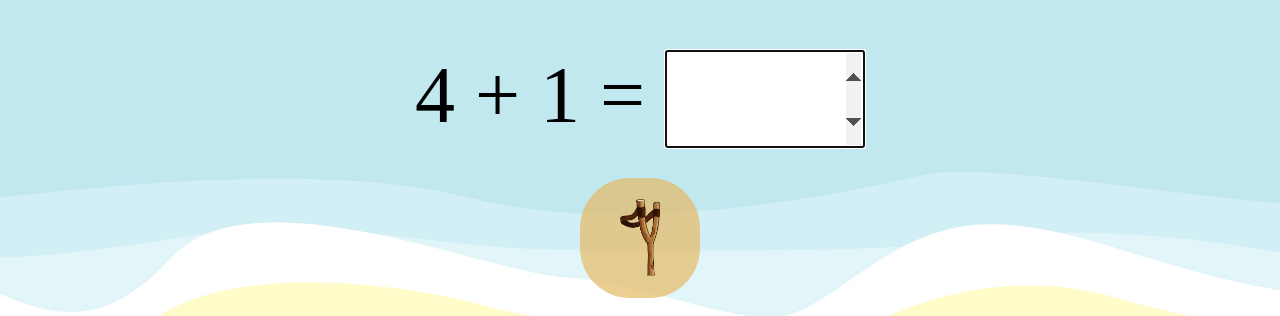
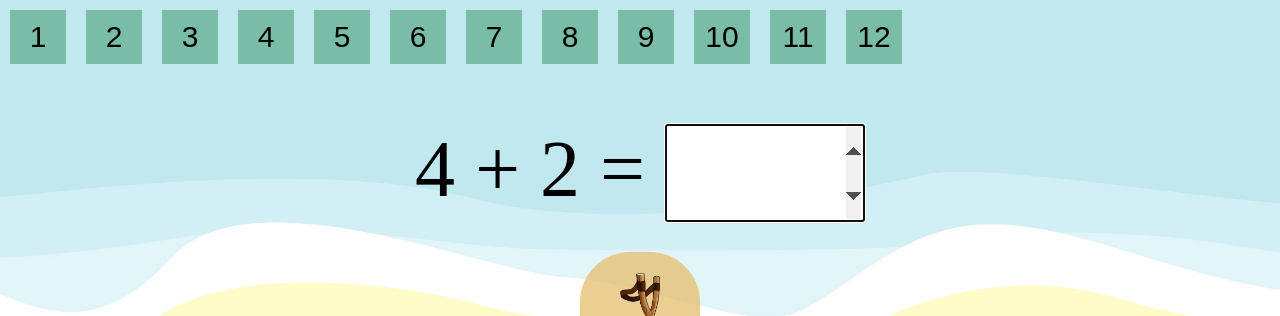
Before and after one commit to geymed/abmath, a plain HTML site: page index.html in a window 1280 px wide. Shown: the top 316 px of the page. Drawn offline with nearby package versions, Linux system fonts and the light colour scheme.

Commit message:
add numbers

```diff
--- a/static/geymed.js
+++ b/static/geymed.js
@@ -1,5 +1,5 @@
 /**
- * Angry Birds Math gamoe for kids
+ * Angry Birds Math game for kids
  * @author Gilad Foyer AKA Geymed
  *
  */
@@ -15,12 +15,28 @@ var pigPics = ['static/images/pig.gif',
                 'static/images/king-pig.png'
 
               ] ;
-
-              $.extend({abMath: (function () {
+var MAX = 6;
+$.extend({abMath: (function () {
                  var abm = {
  init:function () {
-        var first=Math.floor(Math.random()*6) + 1;
-        var second = Math.floor(Math.random()*6) + 1;
+      abm.initNumbers();
+      abm.refresh();
+},
+initNumbers: function() {
+  for (var i = 1; i<=MAX*2;i++) {
+    var num = $("<div class='num'></div>");
+    num.text(i);
+    $('#numbers').append(num);
+
+  }
+  $('.num').click(function() {
+      $('#result').val($(this).text());
+    });
+},
+refresh:function () {
+   var first=Math.floor(Math.random()*MAX) + 1;
+        var second = Math.floor(Math.random()*MAX) + 1;
+
         $("#first").text(first);
         $("#second").text(second);
         $("#pic").attr("src","");
@@ -36,7 +52,7 @@ var pigPics = ['static/images/pig.gif',
 
             //$("#imgHolder").animate({top:'-=50'},2000, function() {});
       //});
-                setTimeout(abm.init,5000);
+                setTimeout(abm.refresh,5000);
             } else {
        $("#pic").attr('src',abm.getRandomPic(pigPics));
        $("#result").val("");
@@ -48,7 +64,6 @@ var pigPics = ['static/images/pig.gif',
             }
     });
 },
-
 getRandomPic:function (pics) {
  return  pics[Math.floor(Math.random()*pics.length)];
 }
--- a/static/style.css
+++ b/static/style.css
@@ -49,3 +49,16 @@ padding-top: 50px;
   width:200px;
   height:auto;
 }
+
+.num {
+  display: inline-block;
+  padding: 10;
+  background: rgba(50,145,99,0.5);
+  margin: 10px;
+  width: 36px;
+  font-family: arial;
+  font-size: 30;
+  text-align: center;
+  border-radius: 35;
+  cursor: pointer;
+}
```
